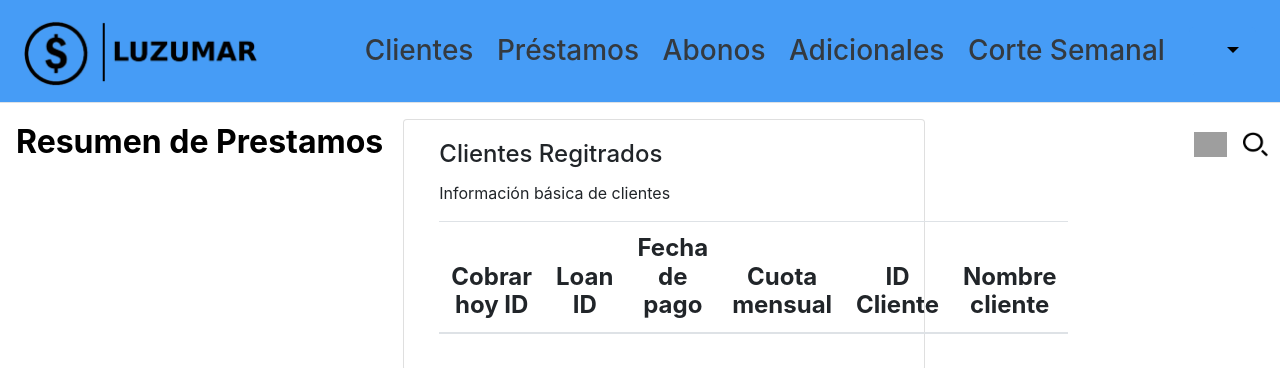
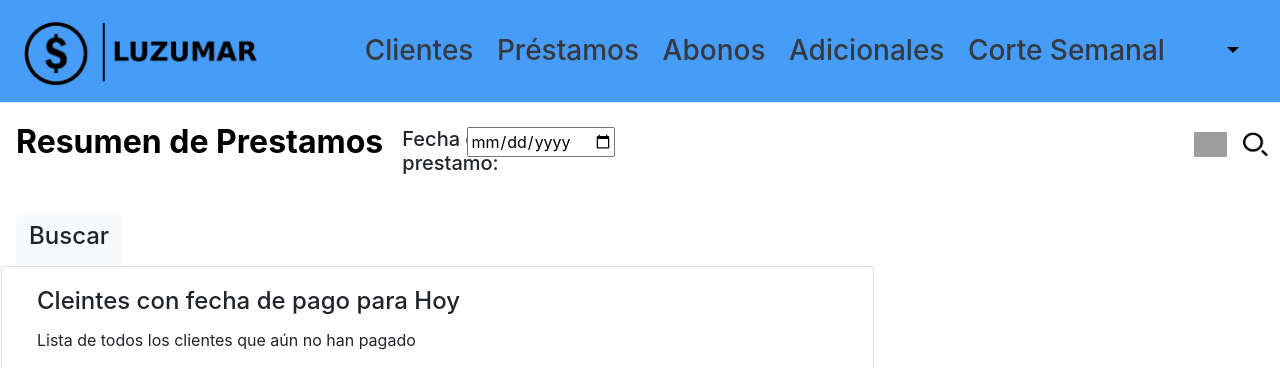
Before and after one commit to Victor-Tilve/PawnShop, a Django app: template source/Docker-backend/pawnshop/templates/loans/prestamos_cobrar_hoy.html in a window 1280 px wide. Shown: the top 368 px of the page. Run offline with Django 3.2, Linux system fonts and the light colour scheme; the template is opened without the code that fills it, so the values that code supplies are empty; some libraries are stand-ins or nearby versions; grey boxes are pictures that could not be loaded.

Commit message:
Cobros Hoy, se logró hacer el filtrado

```diff
--- a/source/Docker-backend/pawnshop/loans/urls.py
+++ b/source/Docker-backend/pawnshop/loans/urls.py
@@ -7,5 +7,5 @@ path('buscar/', views.loan_search_view,name='loans-buscar'),
 path('get/ajax/validate/tabla', views.tabla_prestamo, name = "tabla_prestamo"),
 path('cobrarhoy/', views.loan_cobrar_hoy,name='loans-cobrar_hoy'),
 path('vencidos/', views.loan_vencidos,name='loans-vencidos'),
-path('get/ajax/validate/tabla_tabla_cobrar_hoy', views.tabla_cobrar_hoy, name = "tabla_cobrar_hoy"),
+path('get/ajax/validate/tabla_cobrar_hoy', views.tabla_cobrar_hoy, name = "tabla_cobrar_hoy"),
 ]
--- a/source/Docker-backend/pawnshop/loans/views.py
+++ b/source/Docker-backend/pawnshop/loans/views.py
@@ -166,7 +166,9 @@ def tabla_cobrar_hoy(request):
         tables = []
         # fecha_hoy = request.GET.get("fecha_hoy", None)
         #filtra los prestamos que aun estan activos
-        cobrar_hoy_table = LoanDate.objects.values()
+        _fecha_hoy = request.GET["fecha_hoy"]
+        cobrar_hoy_table = LoanDate.objects.filter(date_para_pago=_fecha_hoy,status=EstadoPago.objects.get(pk='3')).values()
+        # print(cobrar_hoy_table)
         for cobrar_hoy in cobrar_hoy_table:
             # cliente = list(Client.objects.filter(pk=prestamo.cliente))
             cliente_nombre = list(Client.objects.filter(pk=cobrar_hoy["cliente_id"]).values())[0]["nombre"]
--- a/source/Docker-backend/pawnshop/static/js/loan/tabla_cobrar_hoy_loan.js
+++ b/source/Docker-backend/pawnshop/static/js/loan/tabla_cobrar_hoy_loan.js
@@ -1,10 +1,16 @@
-$( document ).ready(function() {
-  var fecha_hoy = $("#id_fecha_hoy").text();
-  // console.log("Dentro de documento")
+function cobrar_hoy() {
+  var buscar_fecha = $("#id_buscar_fecha");
+  // console.log("Esperando button")
+
+  buscar_fecha.on('click', function(event) {
+    // console.log("Dentro de button");
+    var fecha_hoy= $('#id_fecha_hoy').val();
+    event.preventDefault();
+
       $.ajax({
         type: "GET",
-    url: "http://127.0.0.1:8000/loans/get/ajax/validate/tabla_tabla_cobrar_hoy",
-    // data: { fecha_hoy: fecha_hoy },
+        url: "http://127.0.0.1:8000/loans/get/ajax/validate/tabla_cobrar_hoy",
+        data: { fecha_hoy: fecha_hoy },
         success: function (response) {
           let tabla = response["table_loan_date"];
           // console.log(tabla)
@@ -19,3 +25,6 @@ $( document ).ready(function() {
         },
       });
   });
+};
+//Call it...
+cobrar_hoy();
--- a/source/Docker-backend/pawnshop/templates/loans/prestamos_cobrar_hoy.html
+++ b/source/Docker-backend/pawnshop/templates/loans/prestamos_cobrar_hoy.html
@@ -23,12 +23,31 @@
     </a>
   </div>
 </div>
-
+<div class="row ml-4 mt-4 mb-4">
+  <div class="col-1">
+    <label class="required" for="id_monto_prestado">
+      <strong> <h5>Fecha de prestamo:</h5> </strong>
+    </label>
+  </div>
+  <div class="col-1">
+    <input
+      type="date"
+      name="fecha_hoy"
+      value="0"
+      min="0"
+      required=""
+      id="id_fecha_hoy"
+    />
+  </div>
+</div>
+<button type="button" class="btn btn-light ml-3 mr-3" id="id_buscar_fecha">
+  <strong><h4>Buscar</h4></strong>
+</button>
 <div class="row  ">
   <div class="col-8 card ml-3 mr-3 ">
     <div class="card-body">
-      <h4 class="card-title">Clientes Regitrados</h4>
-      <p class="card-description"> Información básica de clientes </p>
+      <h4 class="card-title">Cleintes con fecha de pago para Hoy</h4>
+      <p class="card-description"> Lista de todos los clientes que aún no han pagado </p>
 
       <div class="tablewrapper">
         <table class="table">
```
Lines whose indentation alone changed are shown as unchanged.
